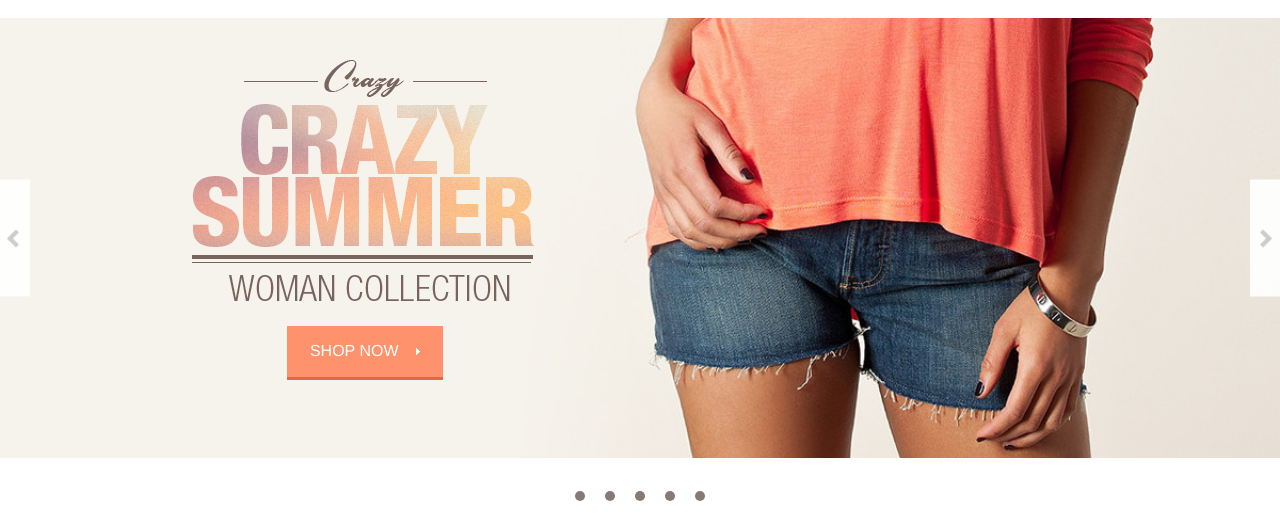
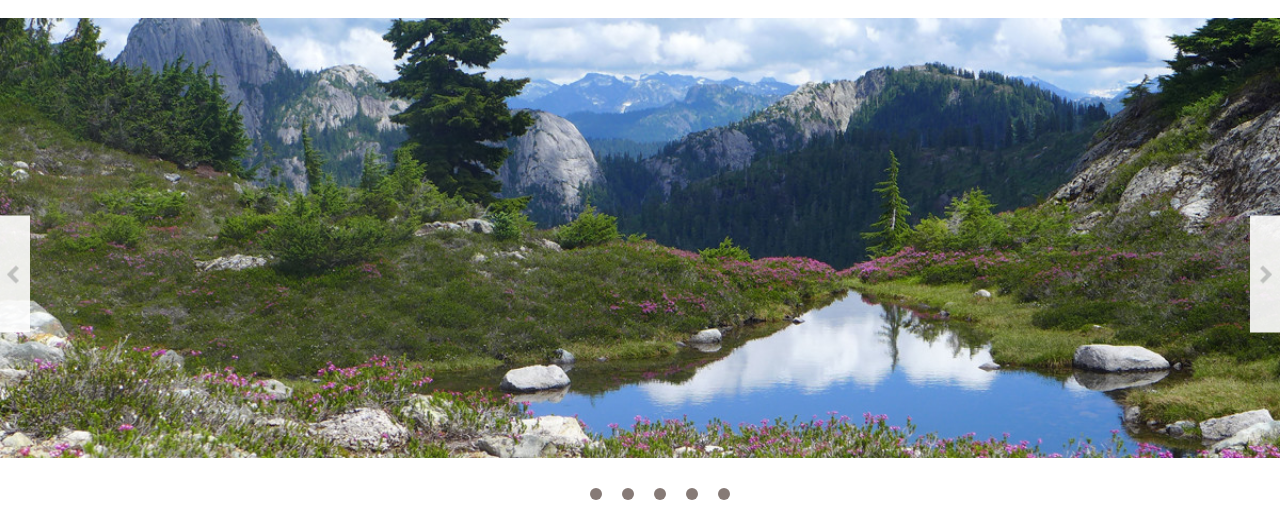
Before and after one commit to YuriyShandor/LookShop, a website: page index.html in a window 1280 px wide. Shown: the part 118-645 px from the top of the page. Drawn offline with Linux system fonts and the light colour scheme.

Commit message:
Change Section Banner

```diff
--- a/index.html
+++ b/index.html
@@ -19,6 +19,9 @@
 <body>
 
   <header>
+    <div class="custom_for_iphone">
+        <span>custom care: 123 456 789</span>
+    </div>
     <div class="container">
       <div class="details">
         <div class="custom">
@@ -186,10 +189,16 @@
 
   <section>
     <div class="banner_buttons">
-      <div class="banner">
-        <img src="img/left_nav_1.png" id="left_nav_1" alt="">
-        <img src="img/right_nav_1.png" id="right_nav_1" alt="">
+      <img src="img/left_nav_1.png" id="left_nav_1" alt="">
+      <img src="img/right_nav_1.png" id="right_nav_1" alt="">
 
+      <div class="banners">
+      <div class="slick_banner">
+        <img src="img/img-old-harbor-banner-0692.jpg" class="img_ban" alt="">
+      </div>
+
+      <div class="slick_banner">
+        <div class="banner">
         <div class="crazy_summer">
           <img src="img/Crazy_summer.png" id="crazy" alt="">
           <div class="shop_now">
@@ -197,16 +206,20 @@
             <img src="img/arrow_shop_now.png" alt="">
           </div>
         </div>
-
+        </div>
       </div>
 
-      <div class="small_buttons">
-        <div class="small_button"></div>
-        <div class="small_button"></div>
-        <div class="small_button"></div>
-        <div class="small_button"></div>
-        <div class="small_button"></div>
+      <div class="slick_banner">
+        <img src="img/snowshoeing-2-banner-1200x400.jpg" class="img_ban" alt="">
       </div>
+      <div class="slick_banner">
+        <img src="img/squamish-estuary-banner-1200x400.jpg" class="img_ban" alt="">
+      </div>
+      <div class="slick_banner">
+        <img src="img/View-Habrich-Ridge-banner-1200x400.jpg" class="img_ban" alt="">
+      </div>
+      </div>
+
     </div>
   </section>
 
@@ -399,8 +412,8 @@
           </div>
         </div>
         </div>
+      </div>
 
-      </div>
     </div>
   </section>
   <section></section>
--- a/js/script.js
+++ b/js/script.js
@@ -1,12 +1,4 @@
 $(document).ready(function(){
-  $(".small_button").click(function(){
-    $(".small_button").removeClass("small_button_click");
-    $(this).addClass("small_button_click");
-    /*var index = $(this).index()+1;
-    $(".content").removeClass("show");
-    $(".content:nth-child("+ index +")").addClass("show");*/
-  });
-
   $(".charpet").click(function(){
     $(".charpet").removeClass("charpet_click");
     $(this).addClass("charpet_click");
@@ -42,4 +34,28 @@ $(document).ready(function(){
     ]
   });
 
+  $('.banners').slick({
+    slidesToShow: 1,
+    slidesToScroll: 1,
+    nextArrow: $("#right_nav_1"),
+    prevArrow: $("#left_nav_1"),
+    focusOnSelect: true,
+    centerMode: true,
+    centerPadding: true,
+    initialSlide: 4,
+    dots: true,
+    dotsClass: "slick-dots_my",
+    responsive: [
+      {
+        breakpoint: 769,
+
+        settings: {
+          slidesToShow: 1,
+          slidesToScroll: 1,
+          infinite: true,
+        }
+      }
+    ]
+  });
+
 });
--- a/scss/main.scss
+++ b/scss/main.scss
@@ -28,6 +28,20 @@ header {
   width: 100%;
   height: 30px;
   background: #000;
+}
+
+.custom_for_iphone {
+  display: none;
+  width: 100%;
+  height: 49px;
+  background: #fafafa;
+
+  span {
+    font-size: 15px;
+    font-weight: 400;
+    color: #838383;
+    text-transform: uppercase;
+  }
 }
 
 .details {
@@ -134,6 +148,12 @@ header {
     background: #000;
   }
 
+  .custom_for_iphone {
+    display: flex;
+    justify-content: center;
+    align-items: center;
+  }
+
   .details {
     width: 100%;
     height: auto;
@@ -141,17 +161,7 @@ header {
     flex-direction: column;
 
     .custom {
-      width: 105.1%;
-      height: 49px;
-      background: #fafafa;
-      display: flex;
-      justify-content: center;
-      align-items: center;
-
-      span {
-        font-size: 15px;
-        color: #838383;
-      }
+      display: none;
 
       #number {
         font-size: 15px;
@@ -537,12 +547,7 @@ header {
   height: auto;
   display: flex;
   flex-direction: column;
-
-  .banner {
   position: relative;
-    width: inherit;
-    height: 440px;
-    background: url(../img/banner.jpg) no-repeat center / cover;
 
   #left_nav_1 {
     cursor: pointer;
@@ -550,6 +555,11 @@ header {
     left: 0;
     top: 50%;
     transform: translateY(-50%);
+    z-index: 1;
+  }
+
+  #left_nav_1:hover {
+    opacity: 0.7;
   }
 
   #right_nav_1 {
@@ -558,7 +568,56 @@ header {
     right: 0;
     top: 50%;
     transform: translateY(-50%);
+    z-index: 1;
   }
+
+  #right_nav_1:hover {
+    opacity: 0.7;
+  }
+}
+
+.slick-dots_my {
+  display: flex;
+  justify-content: center;
+  margin-top: 20px;
+  margin-bottom: -10px;
+
+  li {
+    list-style: none;
+
+    button {
+      font-size: 0;
+      width: 10px;
+      height: 12px;
+      border: none;
+      background: #867a76;
+      border-radius: 7px;
+      margin: 10px;
+      outline-color: #fff;
+    }
+
+    button:hover {
+      background: #fd926d;
+    }
+  }
+
+}
+
+.slick_banner {
+  width: 100%;
+  height: auto;
+
+  .img_ban {
+    width: 100%;
+    height: 440px;
+  }
+}
+
+.banner {
+  width: 100%;
+  height: 440px;
+  background: url(../img/banner.jpg) no-repeat center / cover;
+  position: relative;
 
   .crazy_summer {
     height: 320px;
@@ -591,27 +650,6 @@ header {
 
   .shop_now:hover {
     opacity: 0.9;
-    }
-  }
-
-  .small_buttons {
-    width: inherit;
-    height: 75px;
-    display: flex;
-    justify-content: center;
-    align-items: center;
-
-    .small_button {
-      width: 10px;
-      height: 10px;
-      background: #867a76;
-      border-radius: 5px;
-      margin: 10px;
-    }
-
-    .small_button_click {
-      background: #fd926d;
-    }
   }
 }
 
@@ -1091,7 +1129,9 @@ header {
   }
 }
 
-
+.our_products {
+  width: 1180px;
+}
 
 .content {
   width: 100%;
@@ -1170,13 +1210,18 @@ header {
 
 .show {
   display: flex;
+  align-items: center;
 }
 
 @media screen and (max-width: 768px){
-  .what_is_hot {
+  .our_products {
+    width: 750px;
+  }
+  .content {
     .products {
       .product {
         margin-left: 28px;
+        transform: translateX(-7px);
       }
     }
   }
@@ -1186,7 +1231,7 @@ header {
   .goods_nav {
     display: none;
   }
-  .what_is_hot {
+  .our_products {
     display: none;
   }
 }
```
Also changed, not shown: img/View-Habrich-Ridge-banner-1200x400.jpg (added), img/img-old-harbor-banner-0692.jpg (added), img/snowshoeing-2-banner-1200x400.jpg (added), img/squamish-estuary-banner-1200x400.jpg (added), scss/main.min.css. Lines whose indentation alone changed are shown as unchanged.
